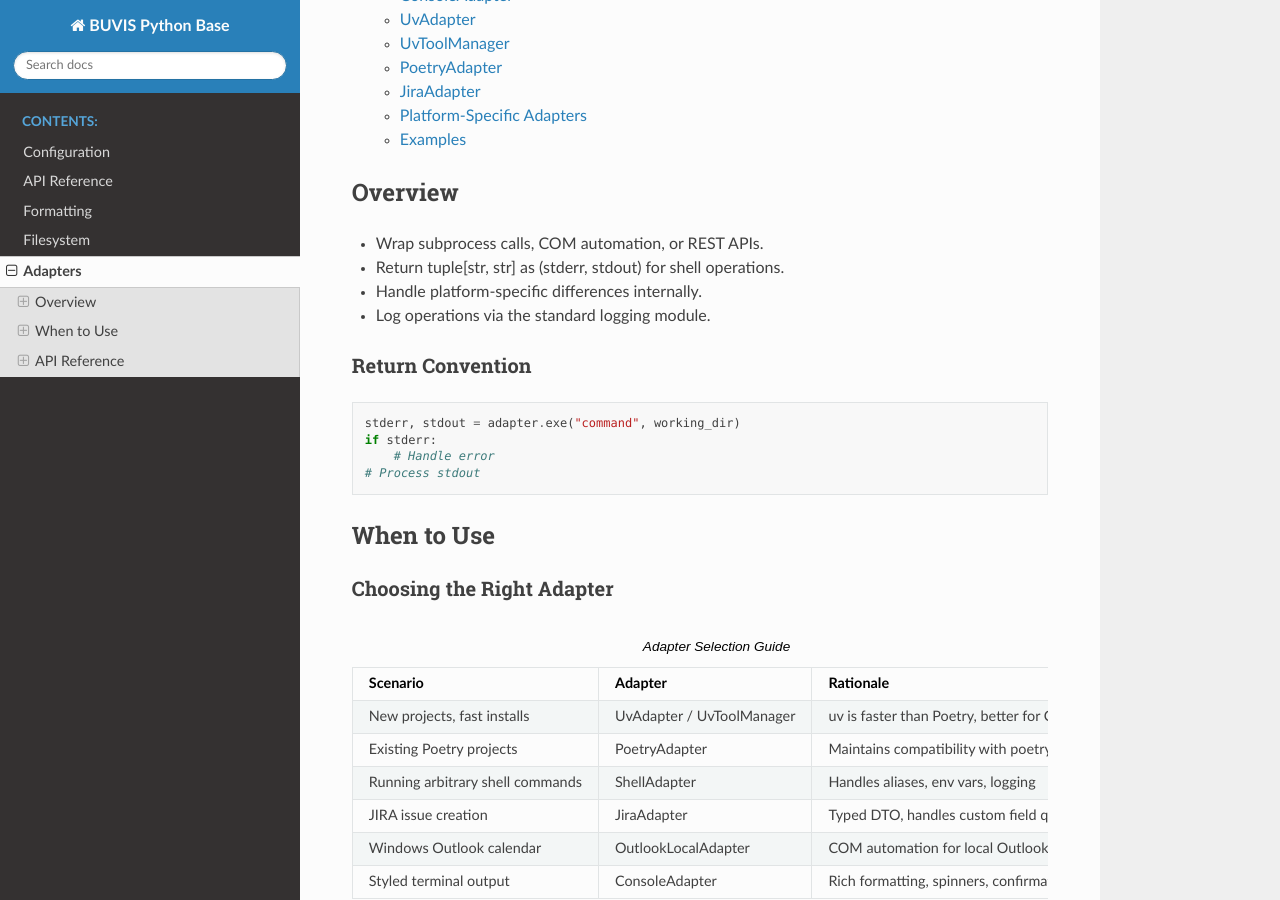
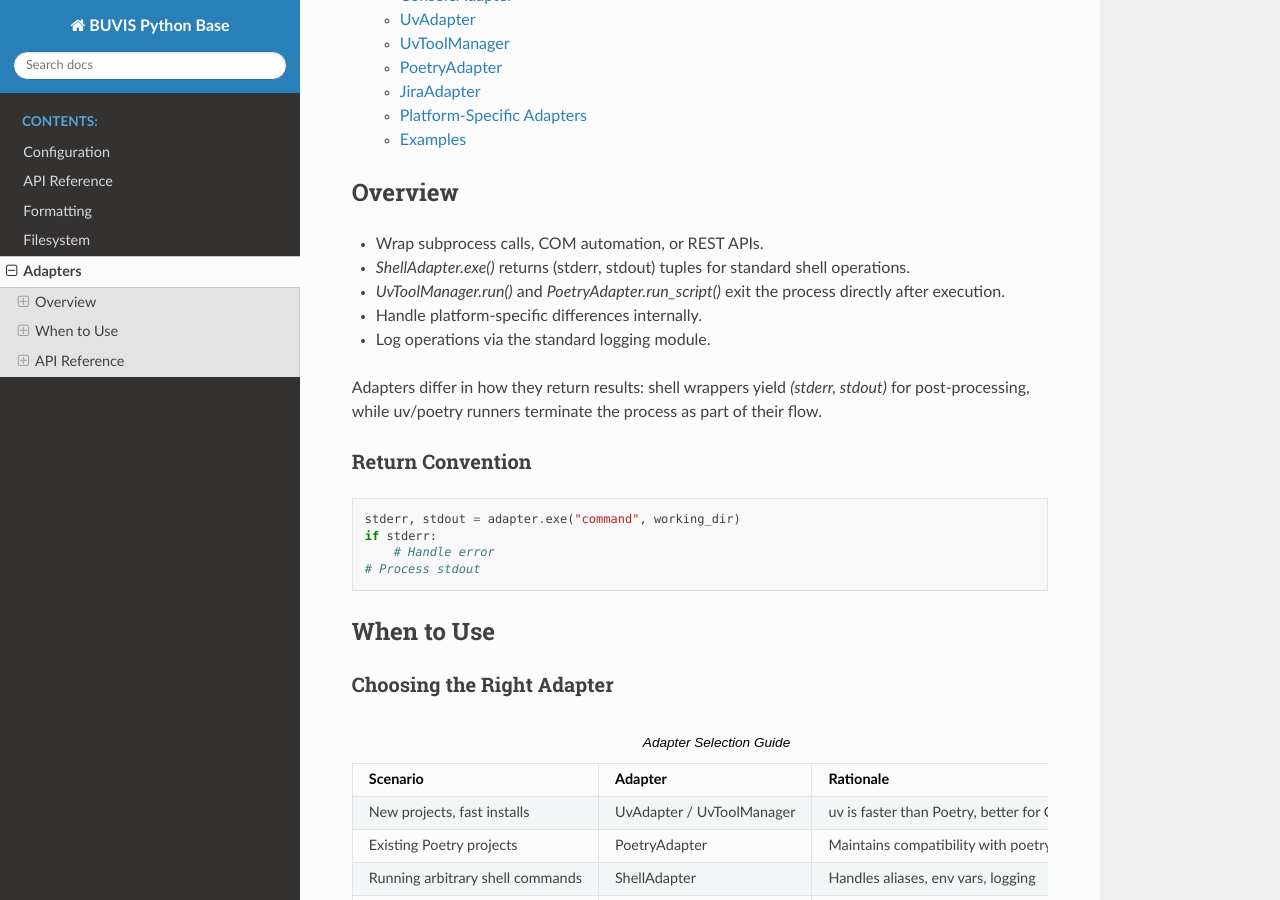
Before and after one commit to buvis/buvis-pybase, a Sphinx documentation site: the page built from docs/source/adapters.rst, in a window 1280 px wide and 900 px high, scrolled down 452 px. Built offline with Sphinx 7.4.7 and the Read the Docs theme 3.1.0, drawn with Linux system fonts in a browser that asks for light colours; some of the changed text lies outside the part shown.

Commit message:
docs(adapters): fix return type examples for UvToolManager and PoetryAdapter

```diff
--- a/docs/source/adapters.rst
+++ b/docs/source/adapters.rst
@@ -11,9 +11,12 @@ Overview
 --------
 
 - Wrap subprocess calls, COM automation, or REST APIs.
-- Return tuple[str, str] as (stderr, stdout) for shell operations.
+- `ShellAdapter.exe()` returns (stderr, stdout) tuples for standard shell operations.
+- `UvToolManager.run()` and `PoetryAdapter.run_script()` exit the process directly after execution.
 - Handle platform-specific differences internally.
 - Log operations via the standard logging module.
+
+Adapters differ in how they return results: shell wrappers yield `(stderr, stdout)` for post-processing, while uv/poetry runners terminate the process as part of their flow.
 
 Return Convention
 ~~~~~~~~~~~~~~~~~
```
Also changed, not shown: other parts of docs/source/adapters.rst (+2 -8 lines).
